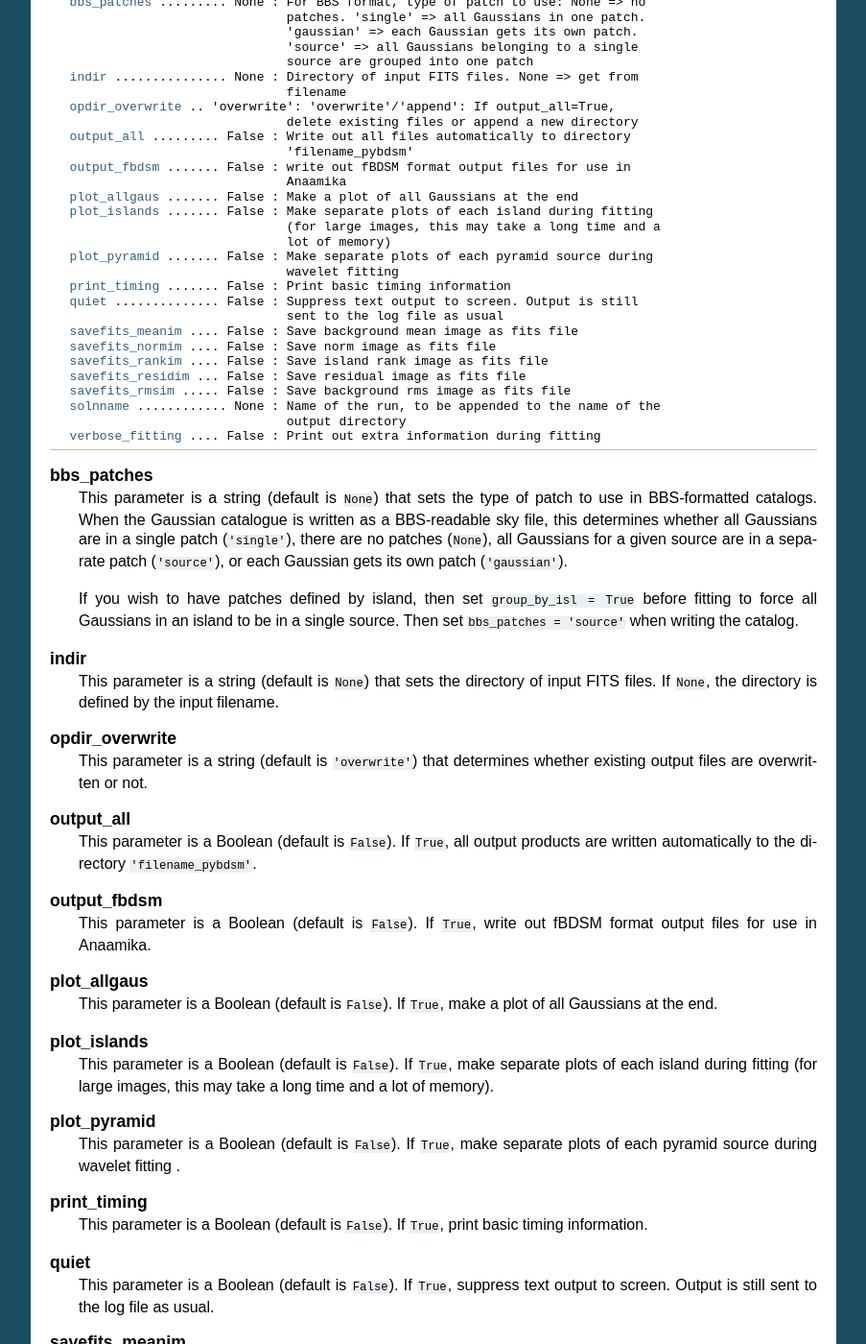
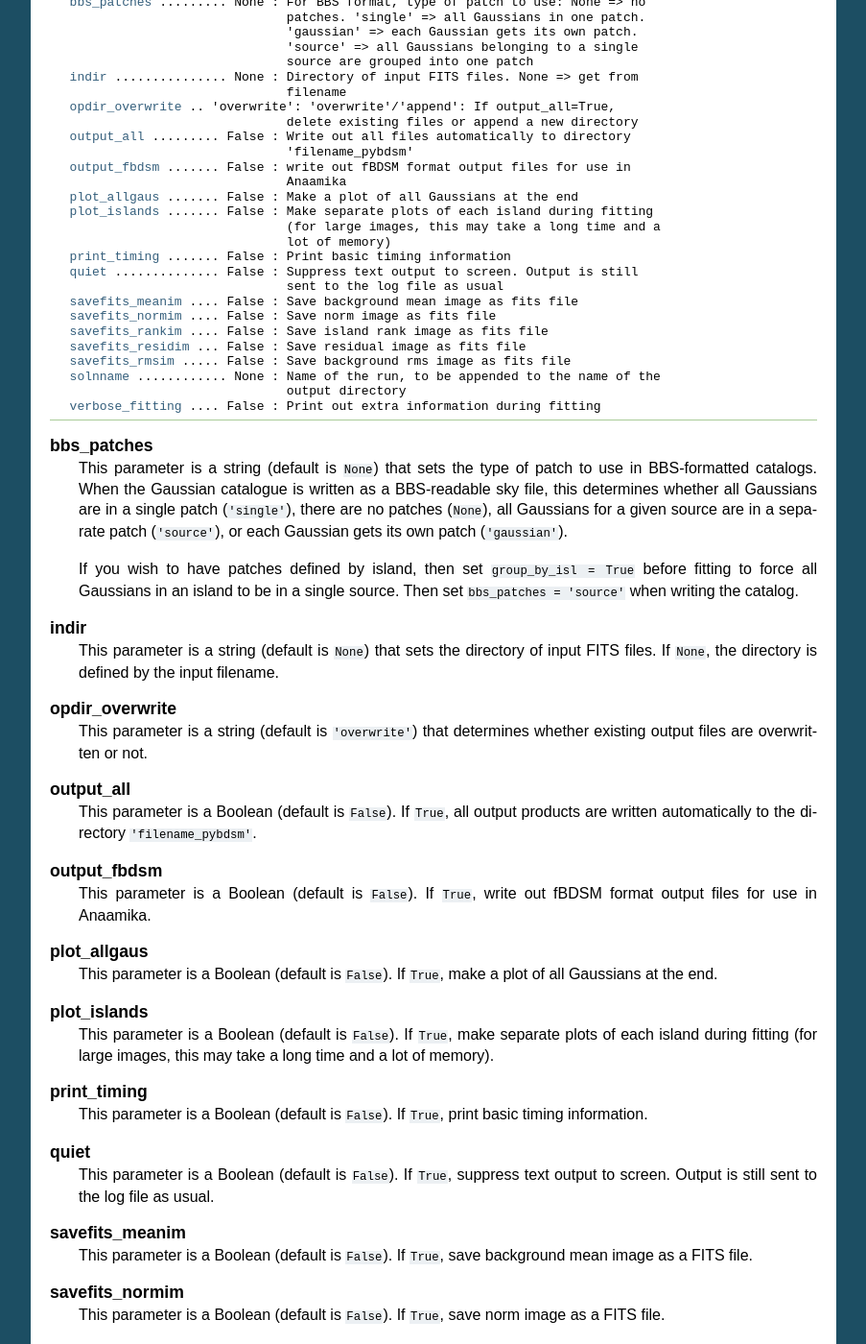
Before and after one commit to lofar-astron/PyBDSF, a Sphinx documentation site: the page built from doc/source/process_image.rst, in a window 1280 px wide and 1400 px high, scrolled down 10978 px. Shown: the whole window at 96% size, without its empty margins (198-1101 px from the left). Built offline with Sphinx 7.4.7, drawn with Linux system fonts in a browser that asks for light colours; formulas are drawn with MathJax 3.

```diff
--- a/doc/source/process_image.rst
+++ b/doc/source/process_image.rst
@@ -601,8 +601,6 @@ The output options are:
       :term:`plot_islands` ....... False : Make separate plots of each island during fitting
                                    (for large images, this may take a long time and a
                                    lot of memory)
-      :term:`plot_pyramid` ....... False : Make separate plots of each pyramid source during
-                                   wavelet fitting
       :term:`print_timing` ....... False : Print basic timing information
       :term:`quiet` .............. False : Suppress text output to screen. Output is still
                                    sent to the log file as usual
@@ -647,10 +645,6 @@ The output options are:
         This parameter is a Boolean (default is ``False``). If ``True``\, make separate plots of each island during fitting
         (for large images, this may take a long time and a
         lot of memory).
-
-    plot_pyramid
-        This parameter is a Boolean (default is ``False``). If ``True``\, make separate plots of each pyramid source during
-        wavelet fitting .
 
     print_timing
         This parameter is a Boolean (default is ``False``). If ``True``\, print basic timing information.
--- a/doc/source/show_fit.rst
+++ b/doc/source/show_fit.rst
@@ -23,7 +23,6 @@ PyBDSM includes a task named ``show_fit`` that allows the user to quickly check
     :term:`psf_major` ............ False : Show the PSF major axis variation
     :term:`psf_minor` ............ False : Show the PSF minor axis variation
     :term:`psf_pa` ............... False : Show the PSF position angle variation
-    :term:`pyramid_srcs` ......... False : Plot the wavelet pyramidal sources
     :term:`rms_image` ............. True : Show the background rms image
     :term:`smodel_image` ......... False : Show the shapelet model image
     :term:`source_seds` .......... False : Plot the source SEDs and best-fit spectral
@@ -67,9 +66,6 @@ Each of the parameters is described in detail below.
     psf_pa
         This parameter is a Boolean (default is ``False``) that determines whether to plot the variation of the position angle of the PSF.
 
-    pyramid_srcs
-        This parameter is a Boolean (default is ``False``) that determines whether to plot the pyramidal sources constructed during wavelet decomposition.
-
     rms_image
         This parameter is a Boolean (default is ``True``) that determines whether to plot the background rms image.
 
--- a/src/python/_version.py
+++ b/src/python/_version.py
@@ -9,7 +9,7 @@ adding to the changelog will naturally do this.
 """
 
 # Version number
-__version__ = '1.3'
+__version__ = '1.3.1'
 
 # Store svn Revision number. For this to work, one also needs to do:
 #
@@ -26,6 +26,10 @@ def changelog():
     """
     PyBDSM Changelog.
     -----------------------------------------------------------------------
+
+    2012/07/11 - Version 1.3.1
+
+    2012/07/11 - Cleaned up unused options.
 
     2012/07/10 - Fixed a bug that caused a segfault during Gaussian
         fitting. Fixed a bug that caused a crash when a detection image
```
Also changed, not shown: doc/source/write_catalog.rst (+4 -4 lines), 2 other files.
